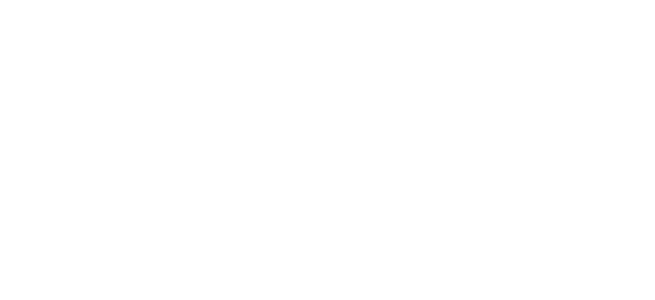
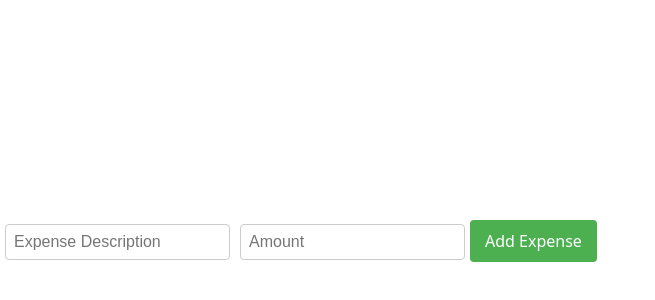
Before and after one commit to jaredrotich/React-code-challenge-1, a React (Vite) app in the folder my-react-app/: page / in a window 1280 px wide. Shown: the part 158-458 px from the top of the page, without its empty margins (0-655 px from the left). Built offline with nearby package versions, Linux system fonts and the light colour scheme.

Commit message:
worked on add and search.jsx

```diff
--- a/my-react-app/src/App.jsx
+++ b/my-react-app/src/App.jsx
@@ -24,11 +24,22 @@ function App() {
 
 
   return (
-    <>
 
-
-
-    </>
+    <form onSubmit={handleAddExpense}>
+    <input
+      type="text"
+      placeholder="Expense Description"
+      value={description}
+      onChange={(e) => setDescription(e.target.value)}
+    />
+    <input
+      type="number"
+      placeholder="Amount"
+      value={amount}
+      onChange={(e) => setAmount(e.target.value)}
+    />
+    <button type="submit">Add Expense</button>
+  </form>
   )
 }
 
```
Also changed, not shown: my-react-app/src/Search.jsx (+15 -0 lines).
